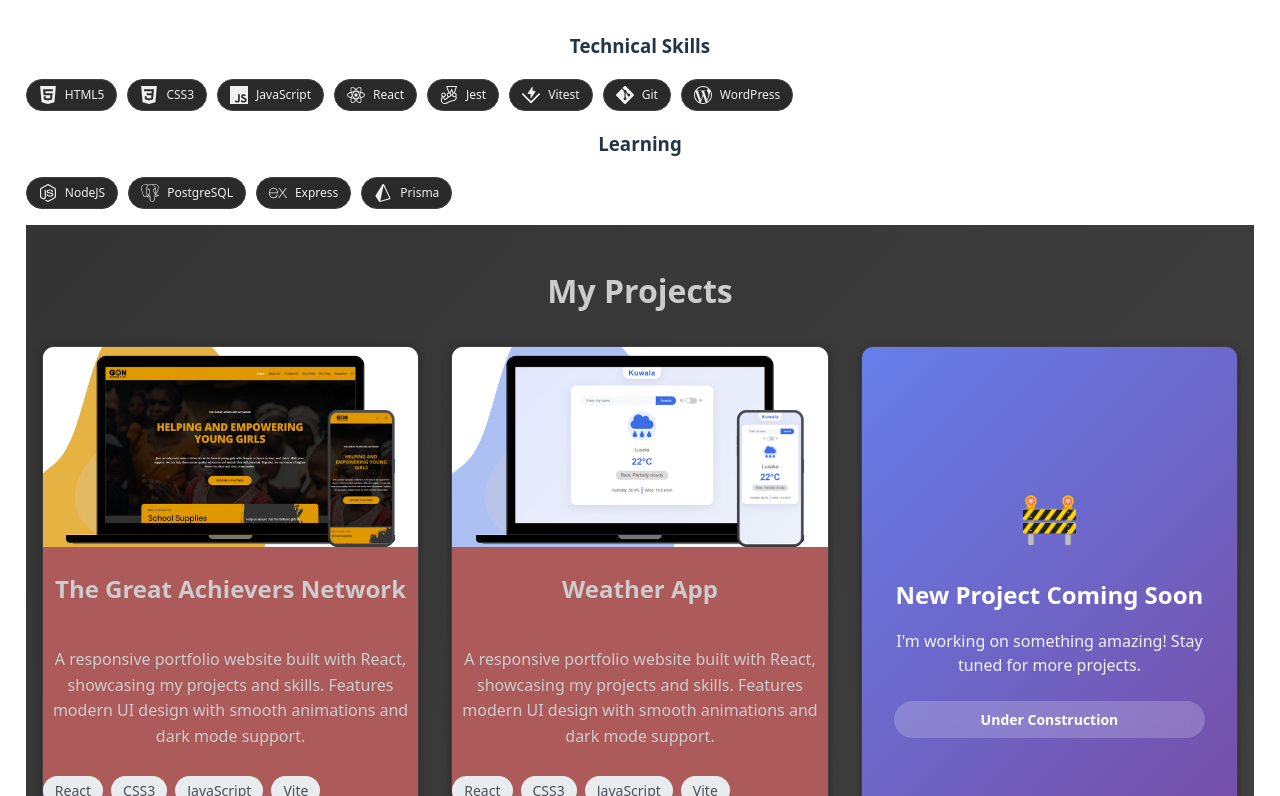
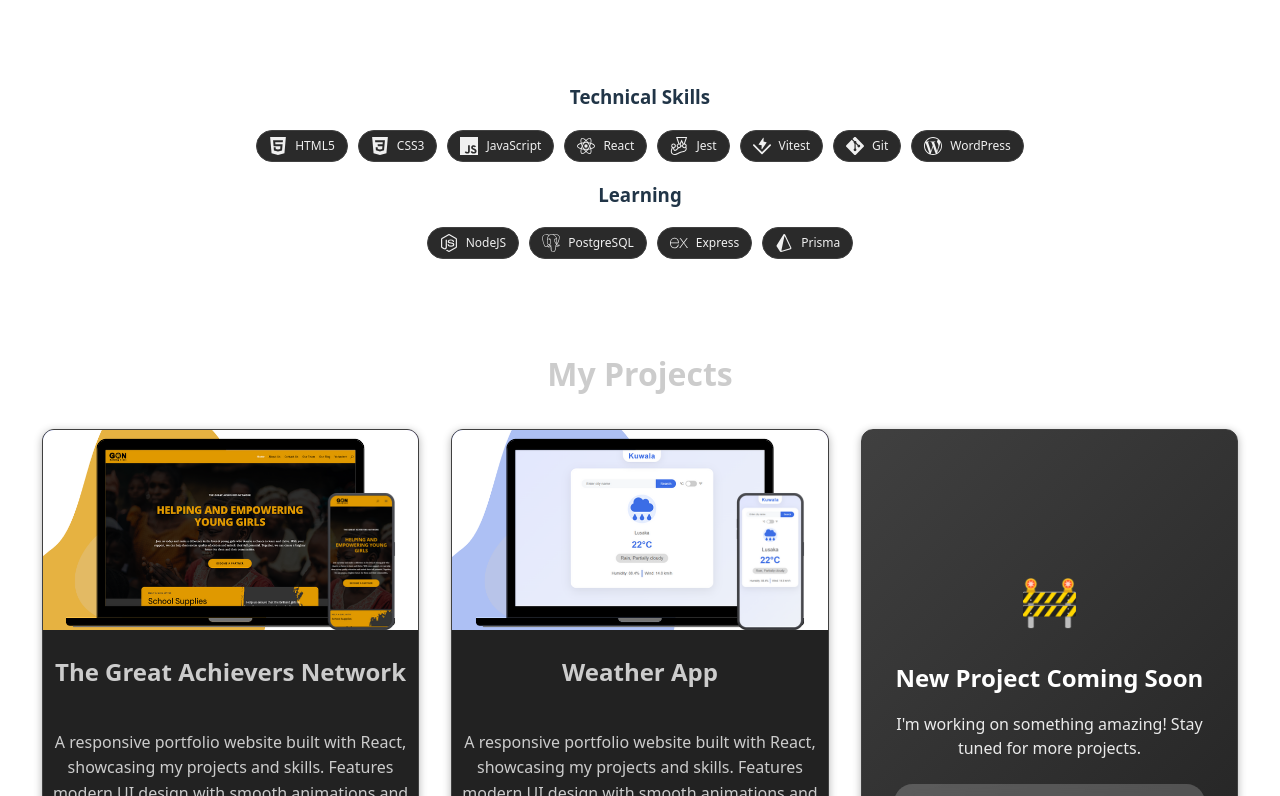
Before and after one commit to kondwanimuwowo/kondwani-portfolio, a React (Vite) app: page / in a window 1280 px wide. Shown: the part 384-1180 px from the top of the page. Built offline with nearby package versions, Linux system fonts and the light colour scheme.

Commit message:
Enhance projects styling

```diff
--- a/src/Portfolio.jsx
+++ b/src/Portfolio.jsx
@@ -9,6 +9,7 @@ function Portfolio() {
       <Bio />
       <Skills />
       <Projects />
+      <br />
       <p className="coming-soon">
         Get back here soon to find new features as I add more to this portfolio
       </p>
--- a/src/components/Projects/Projects.css
+++ b/src/components/Projects/Projects.css
@@ -1,6 +1,5 @@
 .projects-section {
   padding: 1rem 0;
-  background: linear-gradient(135deg, #343434 0%, #404040 100%);
   margin: 1rem 0;
 }
 
@@ -85,8 +84,8 @@
 }
 
 .tech-tag {
-  background: #e9ecef;
-  color: #495057;
+  background: #34495e;
+  color: #ecf0f1;
   padding: 0.25rem 0.75rem;
   border-radius: 20px;
   font-size: 0.875rem;
@@ -136,7 +135,7 @@
   align-items: center;
   justify-content: center;
   min-height: 400px;
-  background: linear-gradient(135deg, #667eea 0%, #764ba2 100%);
+  background: linear-gradient(135deg, #404040 0%, #222 100%);
   color: white;
 }
 
@@ -169,38 +168,3 @@
   font-weight: 600;
   backdrop-filter: blur(10px);
 }
-
-/* Dark mode support */
-@media (prefers-color-scheme: dark) {
-  .projects-title {
-    color: #ecf0f1;
-  }
-
-  .project-title {
-    color: #ecf0f1;
-  }
-
-  .project-description {
-    color: #bdc3c7;
-  }
-
-  .tech-tag {
-    background: #34495e;
-    color: #ecf0f1;
-  }
-}
-
-/* Responsive design */
-@media (max-width: 768px) {
-  .projects-grid {
-    grid-template-columns: 1fr;
-  }
-
-  .projects-title {
-    font-size: 2rem;
-  }
-
-  .project-links {
-    flex-direction: column;
-  }
-}
--- a/src/components/Skills/Skills.css
+++ b/src/components/Skills/Skills.css
@@ -1,6 +1,11 @@
+.skills-section {
+  padding: 2rem 0;
+}
+
 .skills-container {
   display: flex;
   flex-wrap: wrap;
+  justify-content: center;
   gap: 10px;
   margin-top: 15px;
 }
--- a/src/components/Skills/Skills.jsx
+++ b/src/components/Skills/Skills.jsx
@@ -34,7 +34,7 @@ function Skills() {
   ];
 
   return (
-    <section>
+    <section className="skills-section">
       <div>
         <h3>Technical Skills</h3>
         <div className="skills-container">
--- a/src/components/ui/Card/Card.css
+++ b/src/components/ui/Card/Card.css
@@ -1,5 +1,5 @@
 .card {
-  background: #ad5a5a;
+  background: #222;
   border-radius: 12px;
   border: 1px solid #404040;
   transition: all 0.3s ease;
@@ -9,5 +9,5 @@
 .card-hoverable:hover {
   transform: translateY(-4px);
   box-shadow: 0 8px 24px rgba(0, 0, 0, 0.15);
-  border-color: #ad5a5a;
+  border-color: #222;
 }
```
